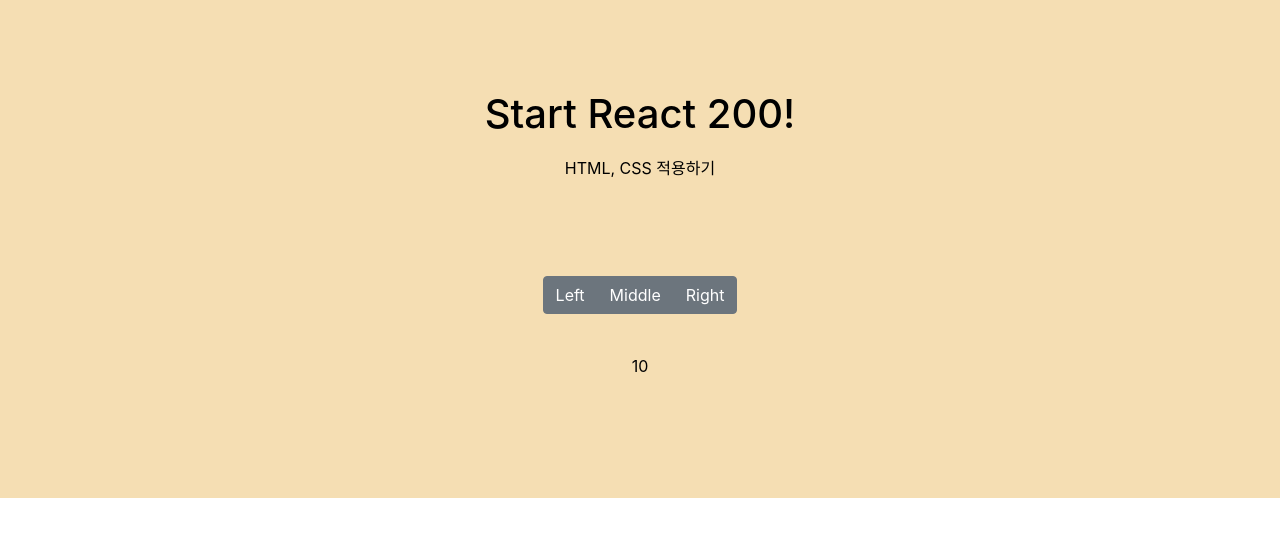
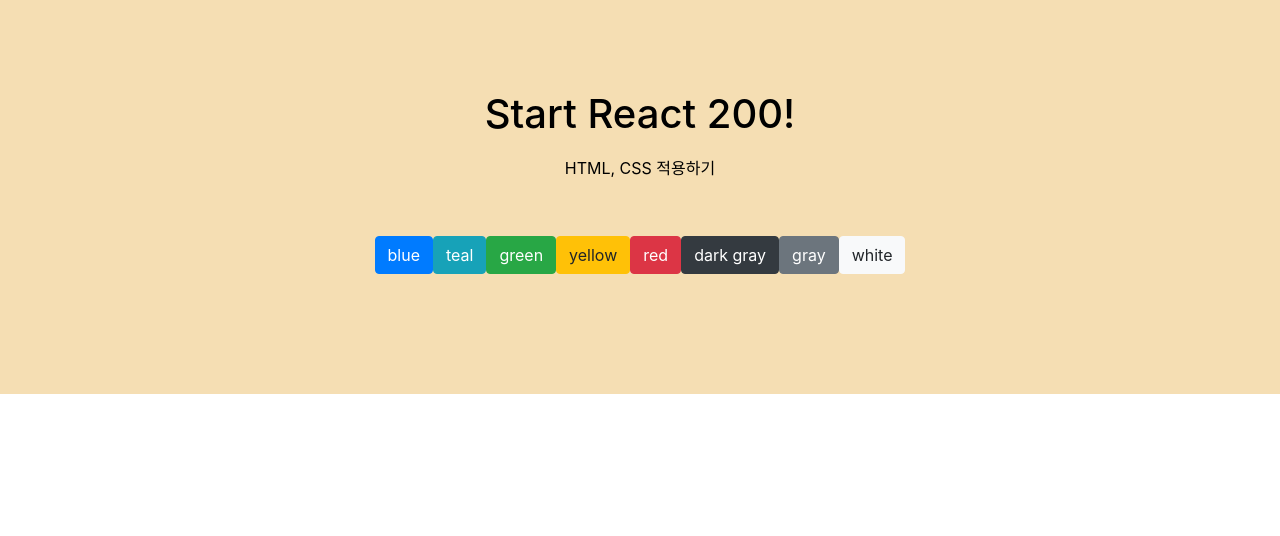
Before and after one commit to dev-chloe/hangout-react200, a React (Create React App) app: page / in a window 1280 px wide. Shown: the top 536 px of the page. Built offline with nearby package versions, Linux system fonts and the light colour scheme.

Commit message:
react200 초급039

```diff
--- a/src/App.js
+++ b/src/App.js
@@ -1,6 +1,6 @@
 import React from 'react';
 import './App.css';
-import ReactstrapButtonGroup from './R038_ReactstrapButtonGroup';
+import ReactstrapBottons from './R039_ReactstrapBottons';
 import 'bootstrap/dist/css/bootstrap.css';
 
 function App() {
@@ -8,7 +8,7 @@
     <div>
       <h1>Start React 200!</h1>
       <p>HTML, CSS 적용하기</p>
-      <ReactstrapButtonGroup />
+      <ReactstrapBottons />
     </div>
   );
 }
--- a/src/R038_ReactstrapButtonGroup.js
+++ b/src/R038_ReactstrapButtonGroup.js
@@ -1,4 +1,4 @@
-import { Component } from "react";
+import React, { Component } from "react";
 import { Button, ButtonGroup } from "reactstrap";
 
 class R038_ReactstrapButtonGroup extends Component {
--- /dev/null
+++ b/src/R039_ReactstrapBottons.js
@@ -0,0 +1,21 @@
+import { Button } from 'reactstrap';
+import React, { Component } from 'react';
+
+class R039_ReactstrapBottons extends Component {
+  render() {
+    return (
+      <div>
+        <Button color="primary">blue</Button>
+        <Button color="info">teal</Button>
+        <Button color="success">green</Button>
+        <Button color="warning">yellow</Button>
+        <Button color="danger">red</Button>
+        <Button color="dark">dark gray</Button>
+        <Button color="secondary">gray</Button>
+        <Button color="light">white</Button>
+      </div>
+    )
+  }
+}
+
+export default R039_ReactstrapBottons;
```
